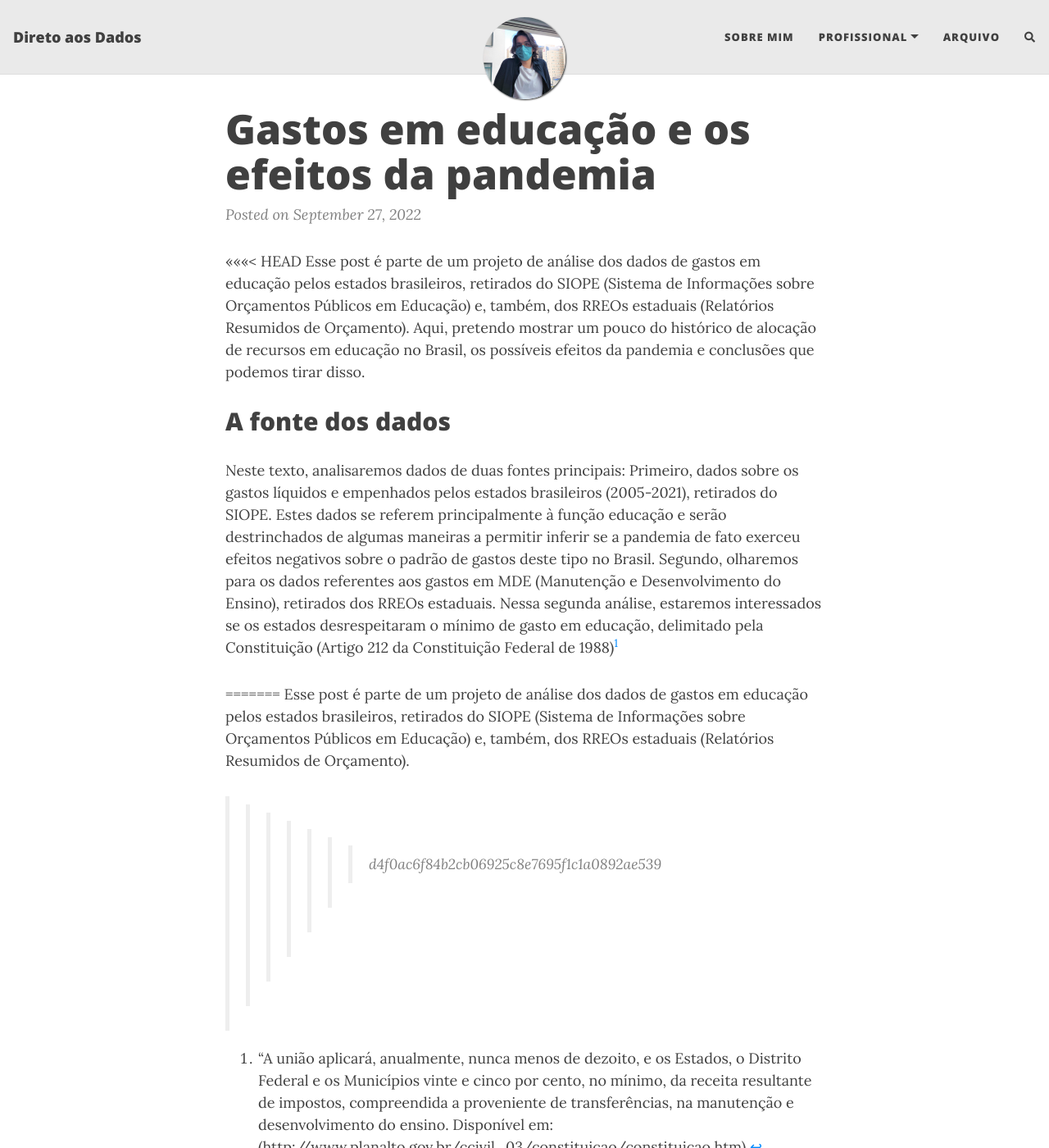
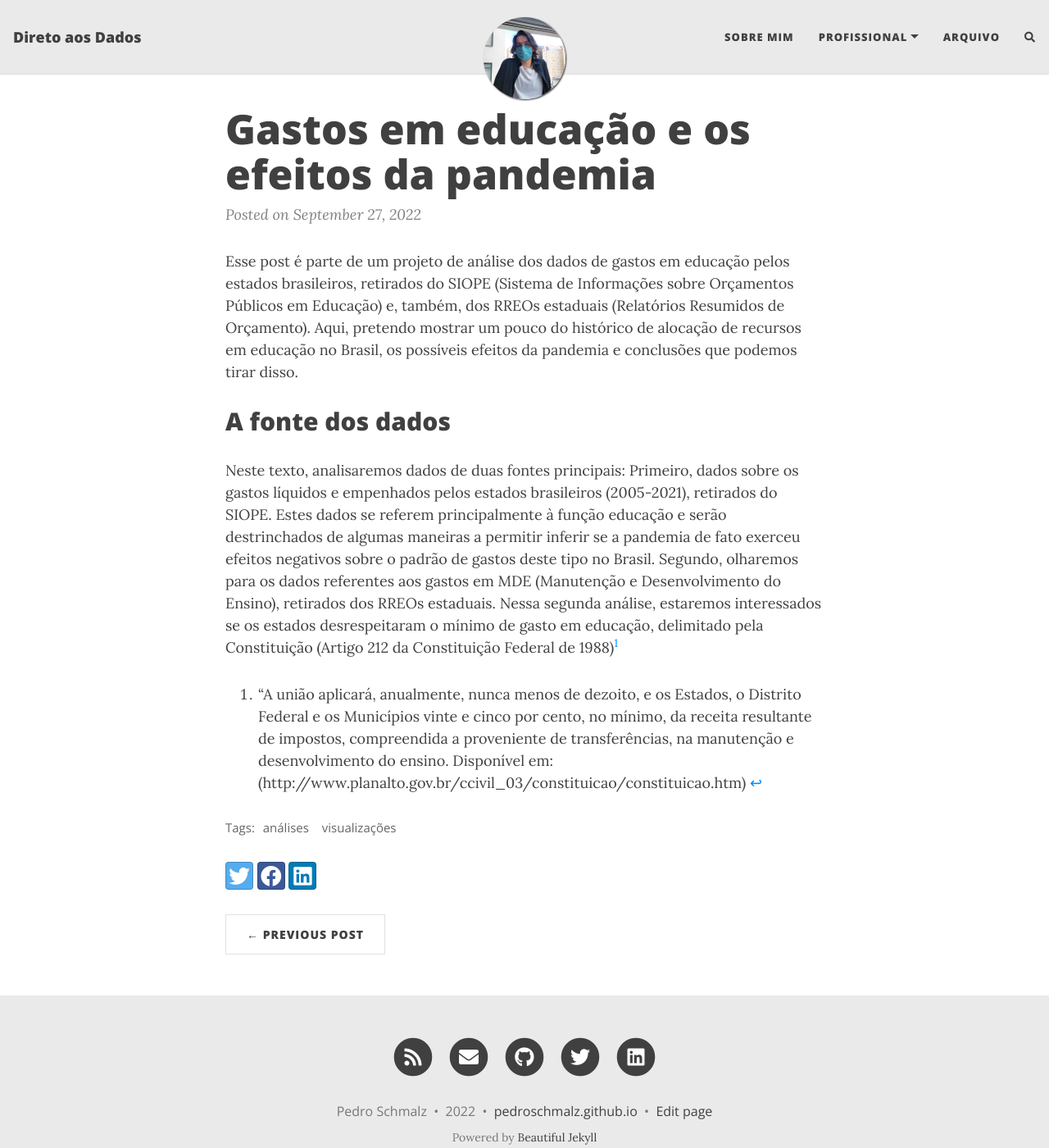
Before and after one commit to PedroSchmalz/pedroschmalz.github.io, a Jekyll site: the page built from _posts/2022-09-27-dados-educ-siope.md, in a window 1280 px wide and 1400 px high. Shown: the whole window at 82% size. Built offline with Jekyll 4.4.1, drawn with Linux system fonts in a browser that asks for light colours; nearby versions of some CDN libraries; comment, search, counter and statistics services are not loaded.

Commit message:
Update 2022-09-27-dados-educ-siope.md

```diff
--- a/_posts/2022-09-27-dados-educ-siope.md
+++ b/_posts/2022-09-27-dados-educ-siope.md
@@ -9,7 +9,6 @@
 ---
 
 
-<<<<<<< HEAD
 Esse post é parte de um projeto de análise dos dados de gastos em educação pelos estados brasileiros, retirados do SIOPE (Sistema de Informações sobre Orçamentos Públicos em Educação) e, também, dos RREOs estaduais (Relatórios Resumidos de Orçamento). Aqui, pretendo mostrar um pouco do histórico de alocação de recursos em educação no Brasil, os possíveis efeitos da pandemia e conclusões que podemos tirar disso.
 
 ## A fonte dos dados
@@ -18,11 +17,3 @@
 
 
 [^1]: "A união aplicará, anualmente, nunca menos de dezoito, e os Estados, o Distrito Federal e os Municípios vinte e cinco por cento, no mínimo, da receita resultante de impostos, compreendida a proveniente de transferências, na manutenção e desenvolvimento do ensino. Disponível em: (http://www.planalto.gov.br/ccivil_03/constituicao/constituicao.htm)
-
-
-
-
-
-=======
-Esse post é parte de um projeto de análise dos dados de gastos em educação pelos estados brasileiros, retirados do SIOPE (Sistema de Informações sobre Orçamentos Públicos em Educação) e, também, dos RREOs estaduais (Relatórios Resumidos de Orçamento).
->>>>>>> d4f0ac6f84b2cb06925c8e7695f1c1a0892ae539
```
